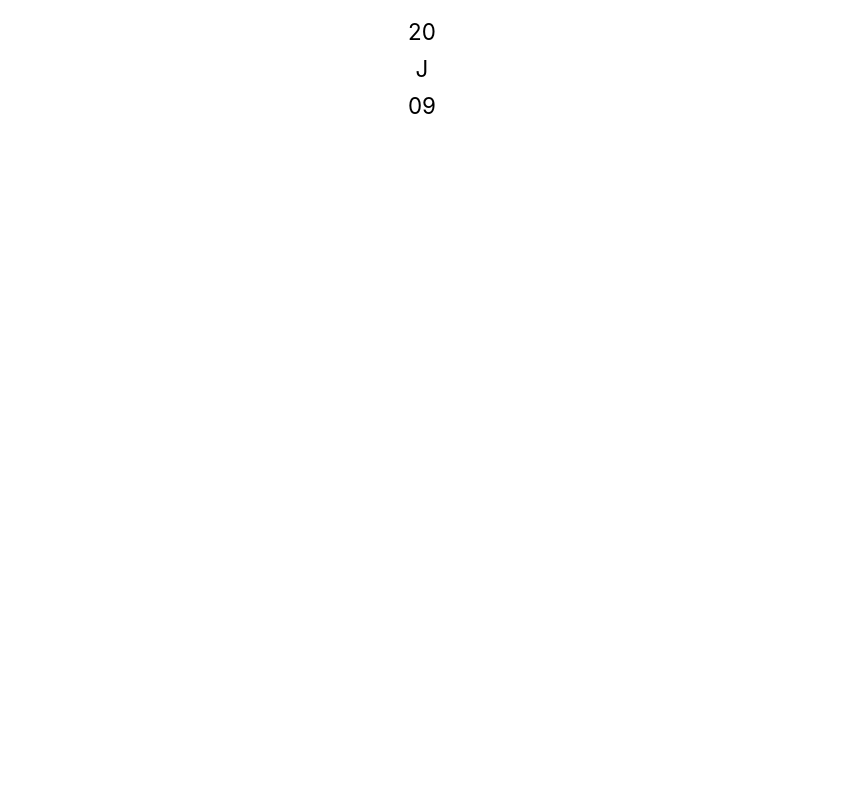
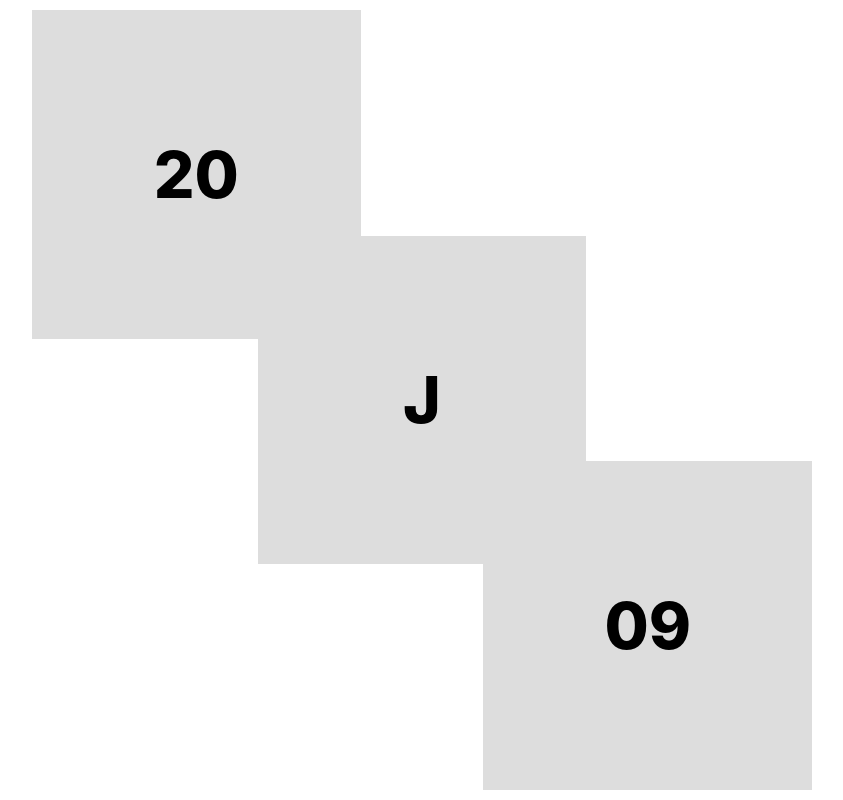
Before and after one commit to g12n/daily, a plain HTML site: page index.html in a window 1280 px wide. Shown: the whole page, without its empty margins (218-1061 px from the left). Drawn offline with Linux system fonts and the light colour scheme.

Commit message:
Update gh-pages to output generated at 898cefc

```diff
--- a/index.html
+++ b/index.html
@@ -6,10 +6,45 @@
     <title>20J09</title>
     <style>
     body {
+      margin: 0;
       font-family: -apple-system, BlinkMacSystemFont, "Segoe UI", Roboto, Helvetica, Arial, sans-serif, "Apple Color Emoji", "Segoe UI Emoji", "Segoe UI Symbol";
       font-size: clamp(16px, calc(1rem + 0.5vw), 24px)
     }
-    .arvelie{display: grid; grid-gap: 10px; padding: 10px; marign: 10px auto; justify-content: center;text-align: center}
+    .arvelie{
+      display: grid;
+      grid-gap: 10px;
+      padding: 10px;
+      margin: auto auto;
+      justify-content: center;
+      text-align: center;
+      width: 100vmin;
+      height: 100vmin;
+      grid-template-rows: repeat(7,1fr);
+      grid-template-columns: repeat(7,1fr);
+      box-sizing: border-box;
+      background: #fff;
+    }
+    .arvelie span{
+      background: #ddd;
+      display: flex;
+      align-items: center;
+      justify-content: center;
+      grid-column: span 3;
+      grid-row: span 3;
+      font-size: 8vmin;
+      font-weight: 800;
+    }
+
+    .arvelie .y{
+      grid-area: 1/1/4/4;
+    }
+    .arvelie .m{
+      grid-area: 3/3/6/6;
+    }
+    .arvelie .d{
+      grid-area: 5/5/8/8  ;
+    }
+
     </style>
   </head>
   <body>
```
